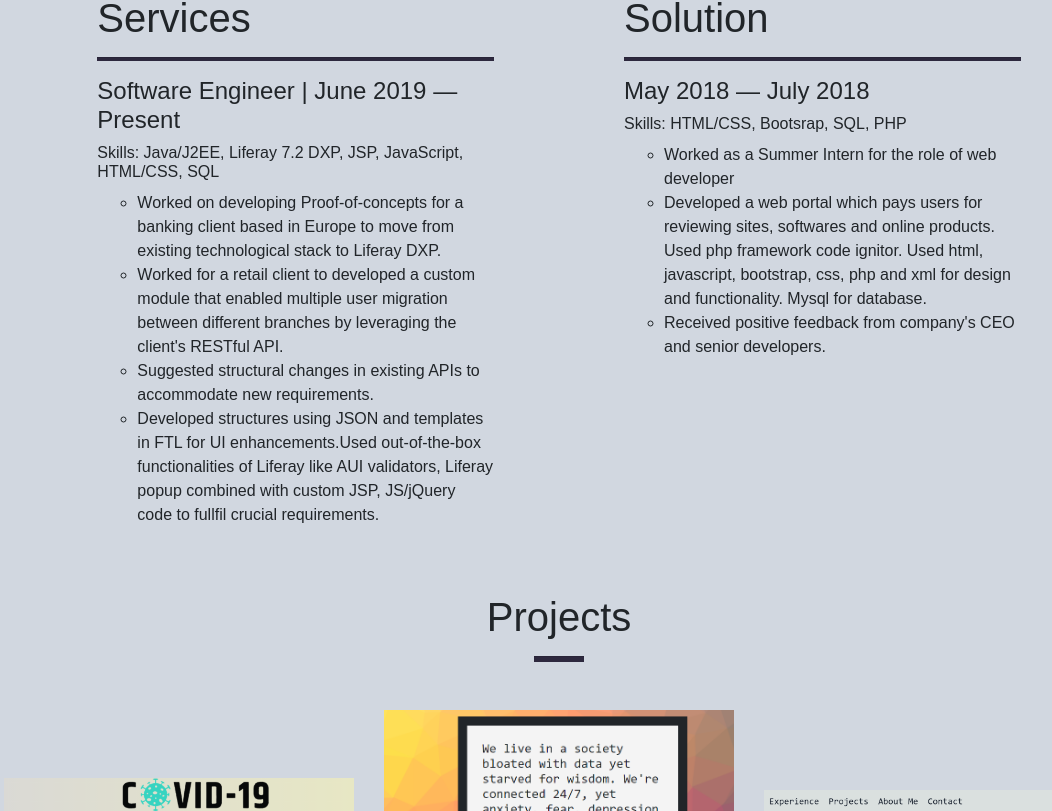
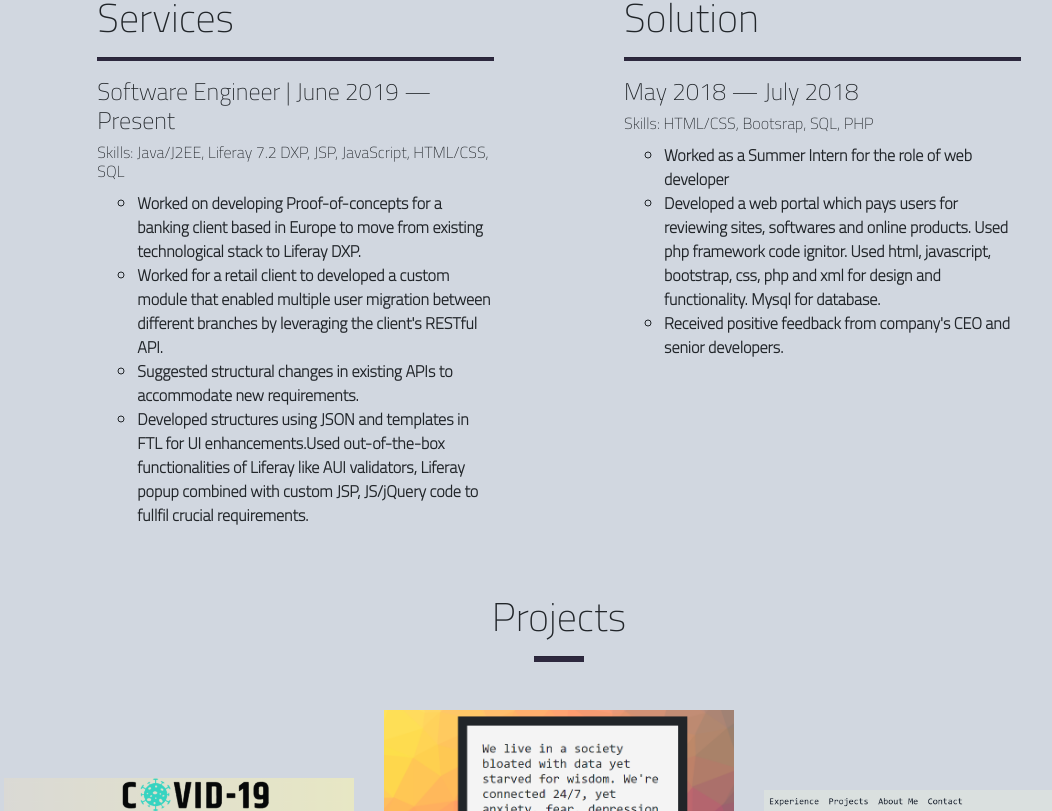
Before and after one commit to 001Abhishek/portfolio, a React (Create React App) app: page / in a window 1280 px wide. Shown: the part 889-1700 px from the top of the page, without its empty margins (81-1133 px from the left). Built offline with nearby package versions, Linux system fonts and the light colour scheme.

Commit message:
some css changes

```diff
--- a/public/index.html
+++ b/public/index.html
@@ -35,6 +35,8 @@
     <style>
       @import url('https://fonts.googleapis.com/css2?family=Caveat:wght@700&display=swap');
       </style>
+      <link rel="preconnect" href="https://fonts.gstatic.com">
+      <link href="https://fonts.googleapis.com/css2?family=Titillium+Web:wght@200&display=swap" rel="stylesheet">
     <title>Abhishek Pathania</title>
   </head>
   <body>
--- a/src/Styles/experience.css
+++ b/src/Styles/experience.css
@@ -1,9 +1,10 @@
-.experience-container {
+.experience-container{
     font-family: "Titillium Web", sans-serif;
     margin-top: 50px;
     flex-direction: column;
     text-align: center;
 }
+
 
 .experience-container hr {
     margin-top: 15px;
@@ -32,4 +33,5 @@
 
 .experience-container li {
     list-style-type: circle;
+    font-weight: bold;
 }
--- a/src/components/About.jsx
+++ b/src/components/About.jsx
@@ -61,10 +61,10 @@
       >
         <div className="col-sm-6">
           <p>
-            I am willing to work on both the front-end and the back-end of
+            I am willing to work on front-end and back-end of
             applications. I am interested in building scalable projects,
             and managing large code bases. Currently, I am learning React and Spring Boot.
-            In my spare time I work on various
+            In my spare time I work on
             different projects to build my skills and continue learning.
           </p>
         </div>
```
